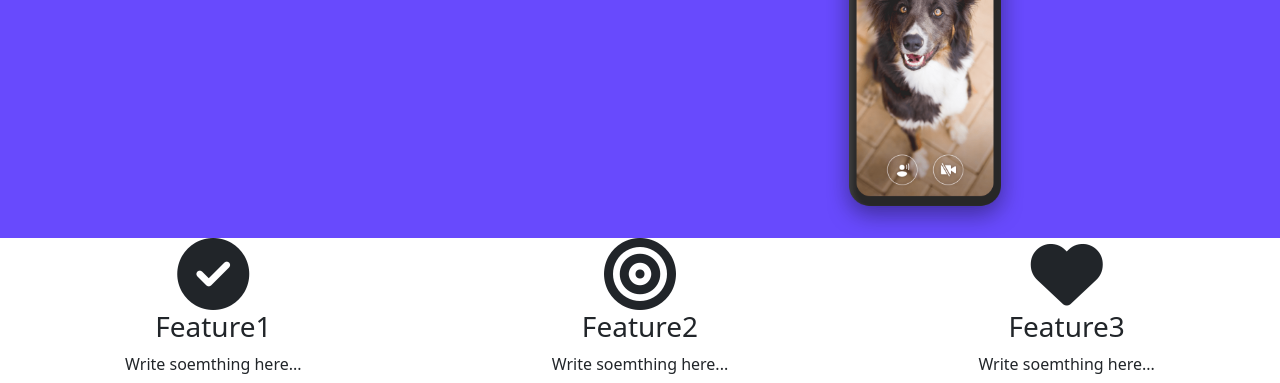
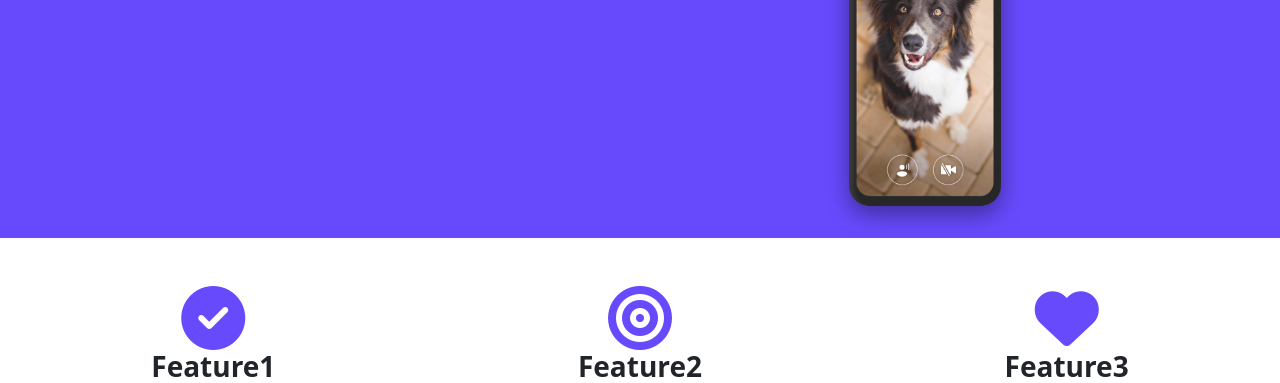
Before and after one commit to MariamElZaatari/Dog_Website, a plain HTML site: page index.html in a window 1280 px wide. Shown: the part 233-616 px from the top of the page. Drawn offline with Linux system fonts and the light colour scheme.

Commit message:
add margins to section 2, coloring the icons

```diff
--- a/index.html
+++ b/index.html
@@ -69,25 +69,25 @@
 
   <!-- Features -->
 
-  <section class="container-fluid" id="features">
+  <section class="container-fluid mt-5" id="features">
 
     <div class="row text-center">
 
       <div class="col-md-4">
-        <i class="display-2 fas fa-check-circle"></i>
-        <h3>Feature1</h3>
+        <i style="color: #684afd;" class="display-3 fas fa-check-circle"></i>
+        <h3><b>Feature1</b></h3>
         <p>Write soemthing here...</p>
       </div>
 
       <div class="col-md-4">
-        <i class="display-2 fas fa-bullseye"></i>
-        <h3>Feature2</h3>
+        <i style="color: #684afd;" class="display-3 fas fa-bullseye"></i>
+        <h3><b>Feature2</b></h3>
         <p>Write soemthing here...</p>
       </div>
 
       <div class="col-md-4">
-        <i class="display-2 fas fa-heart"></i>
-        <h3>Feature3</h3>
+        <i style="color: #684afd;" class="display-3 fas fa-heart"></i>
+        <h3><b>Feature3</b></h3>
         <p>Write soemthing here...</p>
       </div>
     </div>
```
